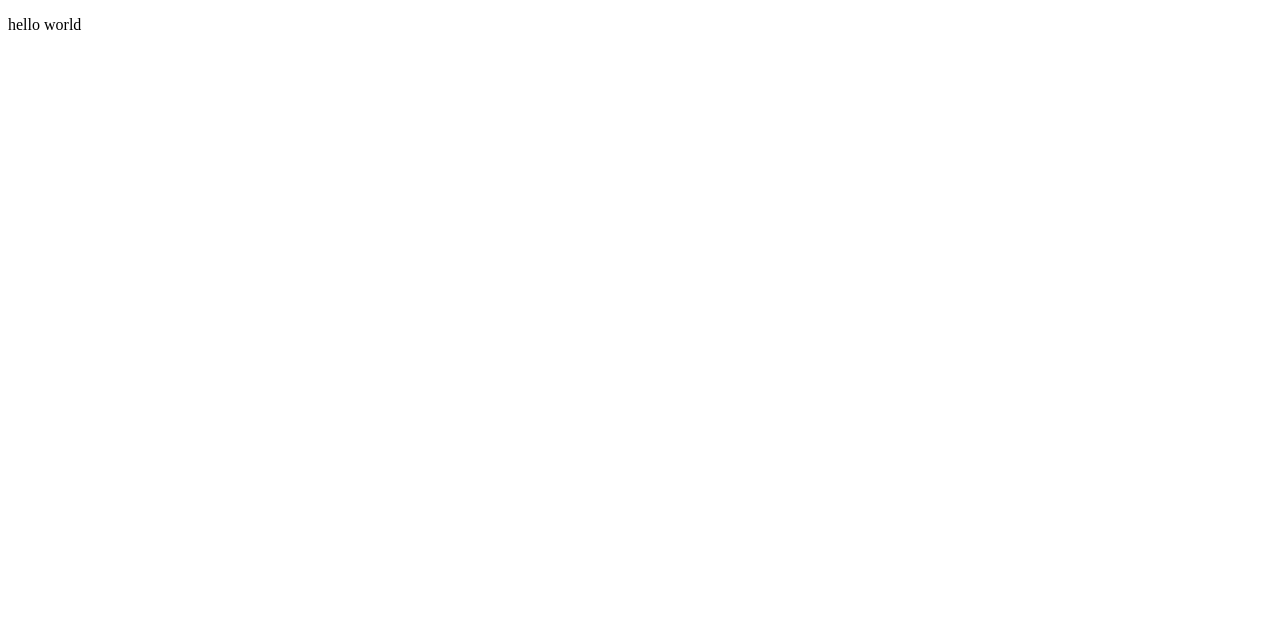
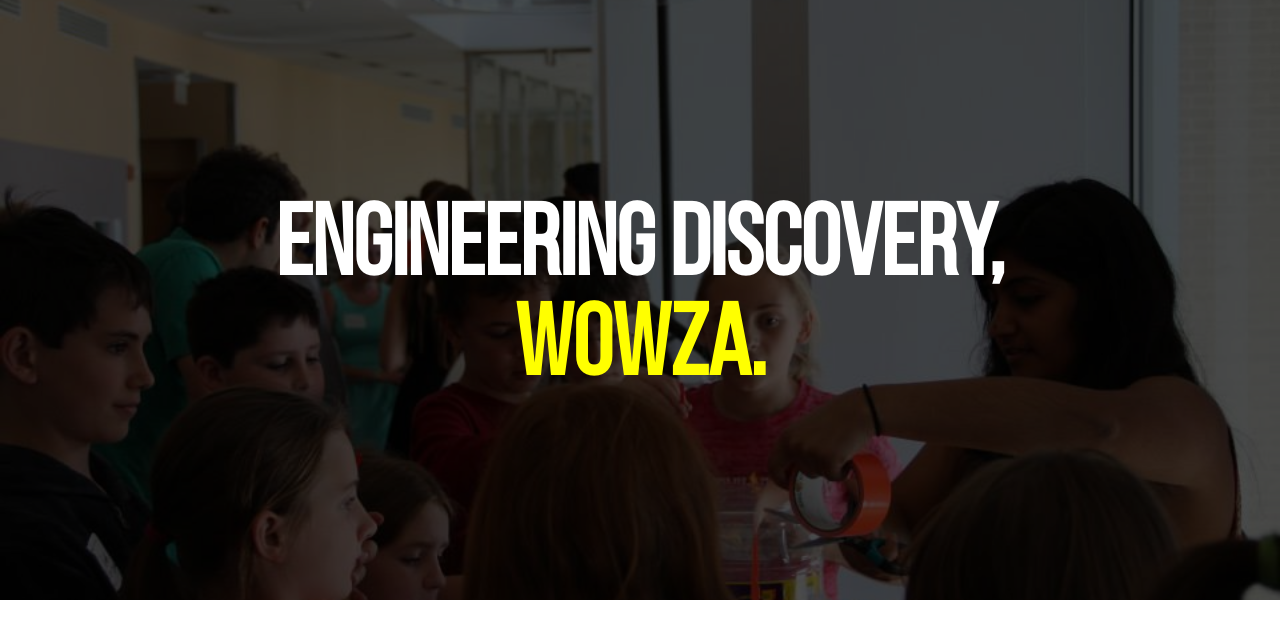
Before and after one commit to eDiscovery/eDiscovery.github.io, a plain HTML site: page index.html in a window 1280 px wide. Drawn offline with Linux system fonts and the light colour scheme.

Commit message:
added jumbotron and font files

```diff
--- /dev/null
+++ b/cover.css
@@ -0,0 +1,49 @@
+/*Base structure*/
+html, body {
+  height: 100%;
+  margin: 0;
+  padding: 0;
+}
+body {
+  text-align: center;
+}
+
+/* Extra markup and styles for table-esque vertical and horizontal centering */
+.site-wrapper {
+  background: url("images/cover.jpg") center;
+  background-size: cover;
+  position: relative;
+  display: table;
+  width: 100%;
+  height: 75%; /* For at least Firefox */
+  min-height: 75%;
+}
+.site-wrapper-inner {
+  background-color:rgba(0,0,0,0.7);
+  display: table-cell;
+  vertical-align: top;
+}
+
+/*Affix and center*/
+  /* Start the vertical centering */
+.site-wrapper-inner {
+  vertical-align: middle;
+}
+
+/*font file*/
+@font-face {
+  font-family: Bebas Neue;
+  src: url("fonts/BebasNeueRegular.otf") format("opentype");
+}
+
+.title {
+  font-family: "Bebas Neue";
+  color: white;
+  font-size: 100px;
+  margin-top: 0px;
+  margin-bottom: 0px;
+}
+
+#colored {
+  color: yellow;
+}
--- a/index.html
+++ b/index.html
@@ -1,7 +1,22 @@
 <!DOCTYPE html>
 <html>
+
+<head>
+	<title>Engineering Discovery Website</title>
+	<!-- Custom styles for this template -->
+    <link href="cover.css" rel="stylesheet">
+</head>
+
+
 <body>
-<p>hello world</p>
+    <div class="site-wrapper">
+      <div class="site-wrapper-inner">
+        <div class="inner cover">
+        	<h1 class="title">Engineering Discovery,</h1>
+        	<h1 class="title" id="colored">Wowza.</h1>
+        </div>
+      </div>
+    </div>
 </body>
 
 </html>
```
Also changed, not shown: fonts/BebasNeueBold.otf (added), fonts/BebasNeueBook.otf (added), fonts/BebasNeueLight.otf (added), fonts/BebasNeueRegular.otf (added), fonts/BebasNeueThin.otf (added), images/cover.jpg (added), 2 other files.
